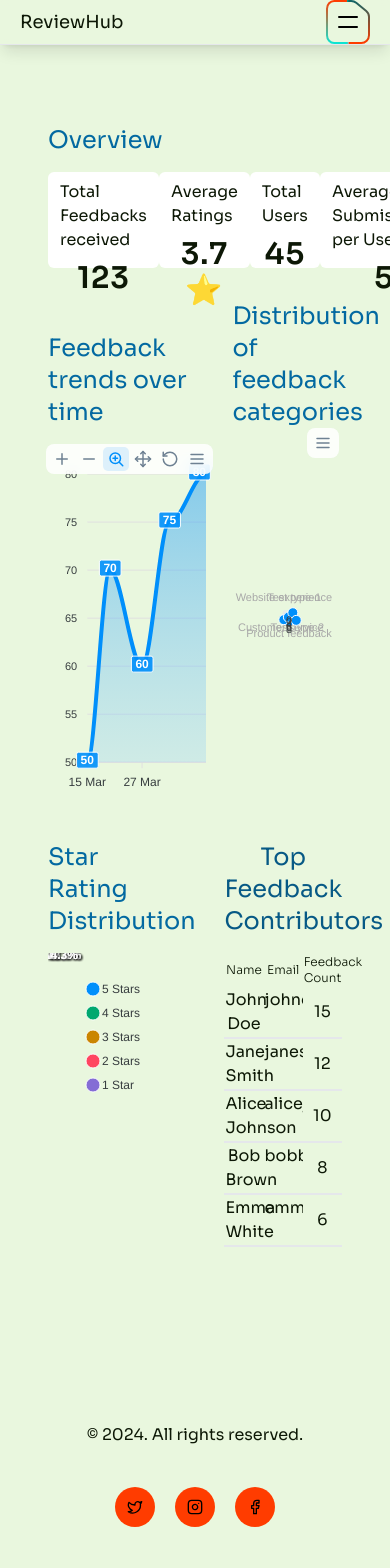
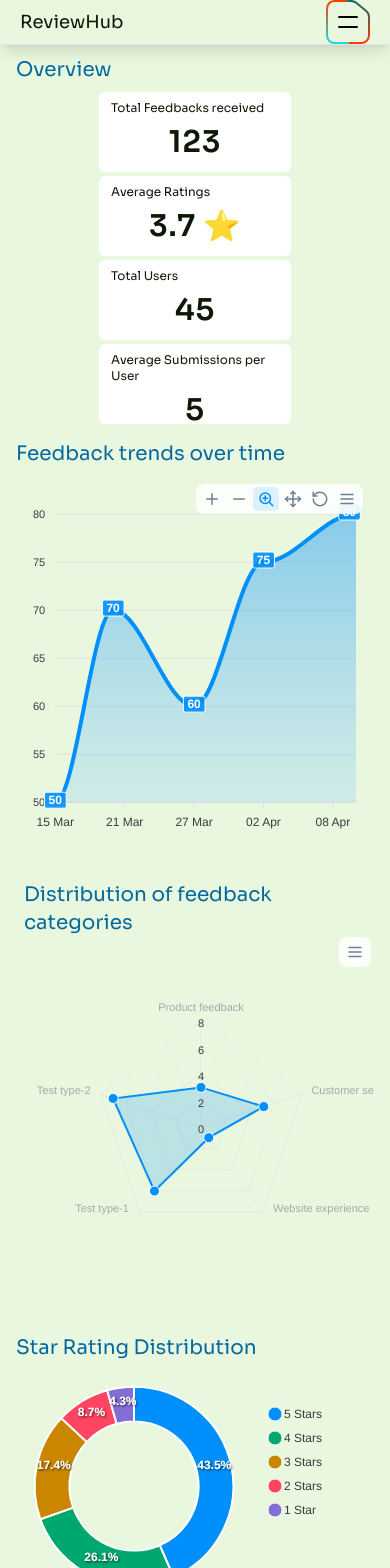
Before and after one commit to Omkar-Potphode/Zidio_Feedback_Collection_System, a React (Vite) app in the folder client/: page /admin/dashboard in a window 390 px wide. Shown: the top 1568 px of the page. Built offline with nearby package versions, Linux system fonts and the light colour scheme.

Commit message:
dashboard responsive except graphs

```diff
--- a/client/src/App.jsx
+++ b/client/src/App.jsx
@@ -38,7 +38,7 @@ const router = createBrowserRouter([
         path:'/register',
         element: <Register />
       },
-      // Admin routes
+      // Admin routes given below
       {
         path:'/admin/dashboard',
         element: <Dashboard />
@@ -51,6 +51,7 @@ const router = createBrowserRouter([
         path:'/admin/form/:id',
         element: <FormDetails />
       },
+      // User routes below
 
       {
         path: "*",
@@ -63,7 +64,7 @@ const router = createBrowserRouter([
 export default function App() {
 
   return (
-    <div className="App pt-[5.75rem] lg:pt-[5.25rem] overflow-hidden">
+    <div className="App pt-[3rem] sm:pt-[5.75rem] lg:pt-[5.25rem] overflow-hidden">
       <RouterProvider router={router} />
     </div>
   )
--- a/client/src/components/AreaDT-chart.jsx
+++ b/client/src/components/AreaDT-chart.jsx
@@ -25,7 +25,7 @@ const AreaDTChart = () => {
 
   return (
     <>
-      <h2 className='text-2xl text-sky-700 mb-4'>Feedback trends over time</h2>
+      <h2 className='text-xl sm:text-2xl text-sky-700 mb-4'>Feedback trends over time</h2>
       <Chart options={options} series={series} type="area" height={350} />
     </>
   );
--- a/client/src/components/Box.jsx
+++ b/client/src/components/Box.jsx
@@ -4,8 +4,8 @@ const Box = (props) => {
     const {label, data} = props;
 
   return (
-    <div className="w-72 h-24 rounded-md py-[8px] px-[12px] bg-white">
-        <p>{label}</p>
+    <div className="w-48 sm:w-72 h-20 sm:h-24 rounded-md py-[8px] px-[12px] bg-white">
+        <p className='text-xs sm:text-base'>{label}</p>
         <p className='mt-2 text-3xl text-center font-bold tracking-wide hover:tracking-widest'>{data}</p>
     </div>
   )
--- a/client/src/components/Donut-chart.jsx
+++ b/client/src/components/Donut-chart.jsx
@@ -14,7 +14,7 @@ const DonutChart = () => {
 
   return (
     <div>
-      <h2 className='text-2xl text-sky-700 mb-4'>Star Rating Distribution</h2>
+      <h2 className='text-xl sm:text-2xl text-sky-700 mb-4'>Star Rating Distribution</h2>
       <Chart options={options} series={series} type="donut" height={350} />
     </div>
   );
--- a/client/src/components/Radar-chart.jsx
+++ b/client/src/components/Radar-chart.jsx
@@ -19,7 +19,7 @@ const RadarChart = () => {
 
   return (
     <>
-      <h2 className='text-2xl text-sky-700'>Distribution of feedback categories</h2>
+      <h2 className='text-xl sm:text-2xl text-sky-700'>Distribution of feedback categories</h2>
       <Chart options={options} series={series} type="radar" height={350} />
     </>
   );
--- a/client/src/components/TopUserslist.jsx
+++ b/client/src/components/TopUserslist.jsx
@@ -12,7 +12,7 @@ const TopUserslist = () => {
 
   return (
     <div>
-        <h2 className='text-2xl text-sky-800 text-center mb-4'>Top Feedback Contributors</h2>
+        <h2 className='text-xl sm:text-2xl text-sky-800 text-center mb-4'>Top Feedback Contributors</h2>
         <table className="table-fixed w-[100%]">
         <thead>
           <tr className='text-xs'>
--- a/client/src/pages/admin/Dashboard.jsx
+++ b/client/src/pages/admin/Dashboard.jsx
@@ -7,10 +7,10 @@ import TopUserslist from '../../components/TopUserslist'
 
 const Dashboard = () => {
   return (
-    <main className='w-[100vw] px-12 py-4' id='dashboard'>
-        <section className='my-4' id="dashboard-overview">
-            <h2 className='text-2xl mb-4 text-sky-700'>Overview</h2>
-            <div className="flex flex-row justify-around">
+    <main className='w-[100vw] px-4 sm:px-12 py-2 sm:py-4' id='dashboard'>
+        <section className='my-0 sm:my-4' id="dashboard-overview">
+            <h2 className='text-xl sm:text-2xl mb-2 sm:mb-4 text-sky-700'>Overview</h2>
+            <div className="flex flex-wrap gap-y-1 sm:flex-nowrap sm:flex-row justify-around">
                 {/* props will be dynamically inserted into 'Boxes' */}
 
                 <Box label={'Total Feedbacks received'} data={'123'} />
@@ -20,38 +20,19 @@ const Dashboard = () => {
             </div>
         </section>
 
-        <section className='my-4 pr-2 w-3/5 inline-block' id="feedback-trends">
+        <section className='my-4 pr-2 w-full sm:w-3/5 inline-block' id="feedback-trends">
             <AreaDTChart />
         </section>
-        <section className='my-4 w-2/5 pl-2 inline-block' id="category-breakdown">
+        <section className='my-4 w-full sm:w-2/5 pl-2 inline-block' id="category-breakdown">
             <RadarChart />
         </section>
 
-        <section className='my-4 w-3/5 pr-16 inline-block'>
+        <section className='my-4 w-full sm:w-3/5 pr-8 sm:pr-16 inline-block'>
             <DonutChart />
         </section>
-        <section className='my-4 w-2/5 inline-block'>
+        <section className='my-4 w-full sm:w-2/5 inline-block'>
             <TopUserslist />
         </section>
-
-        {/* A template section for creators to select */}
-        {/* <section className='px-28 py-2 bg-sky-100' id="template-gallery">
-            <h2 className='text-2xl mb-4'>Create a new form</h2>
-            <div className="flex justify-evenly pb-8">
-            <div className='size-24 rounded pt-16 bg-slate-300 shadow hover:shadow-xl'>
-                <p className='text-xs text-center'>Blank Form</p>
-            </div>
-            <div className='size-24 rounded pt-16 bg-lime-300 shadow hover:shadow-xl'>
-                <p className='text-xs text-center'>non-Blank Form</p>
-            </div>
-            <div className='size-24 rounded pt-16 bg-cyan-300 shadow hover:shadow-xl'>
-                <p className='text-xs text-center'>Another Form</p>
-            </div>
-            <div className='size-24 rounded pt-16 bg-cyan-300 shadow hover:shadow-xl'>
-                <p className='text-xs text-center'>Another Form 2</p>
-            </div>
-            </div>
-        </section> */}
 
     </main>
   )
```
Also changed, not shown: 1 other file (tests, documents, lock files or other folders).
